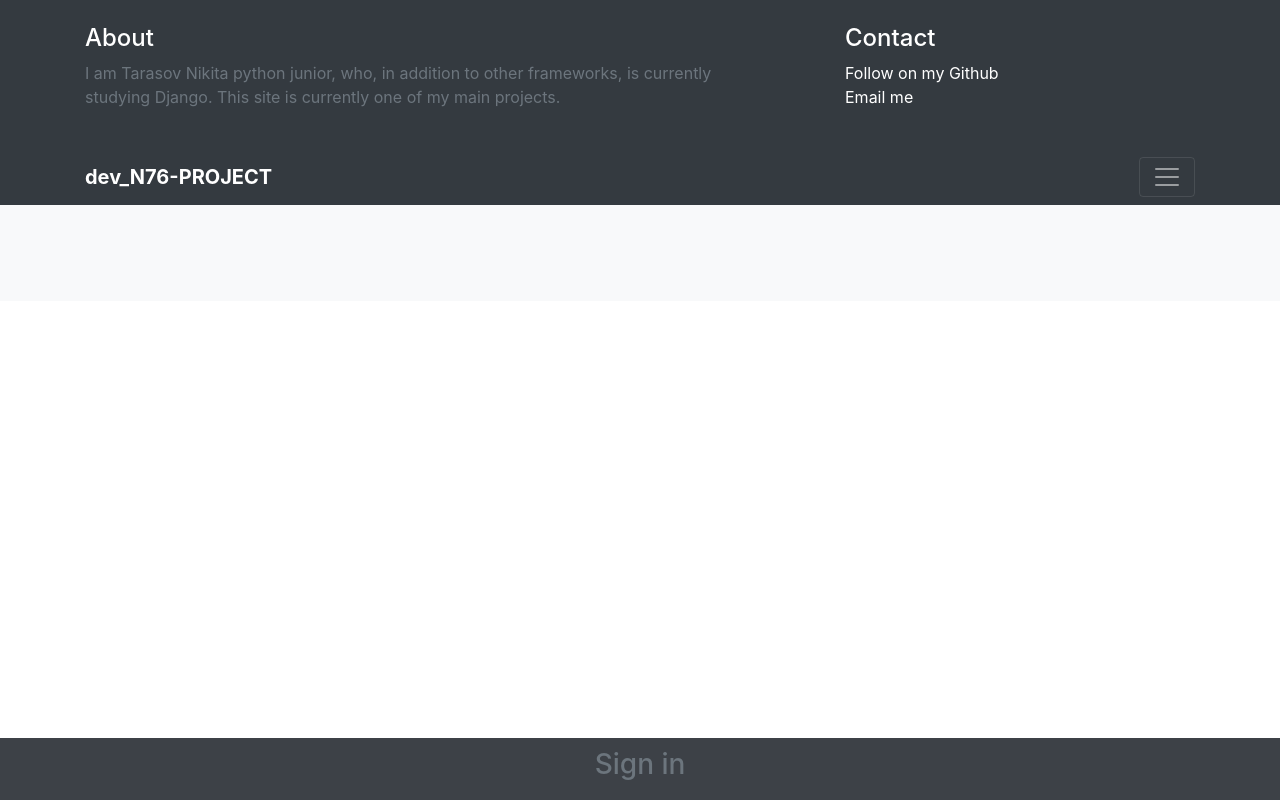
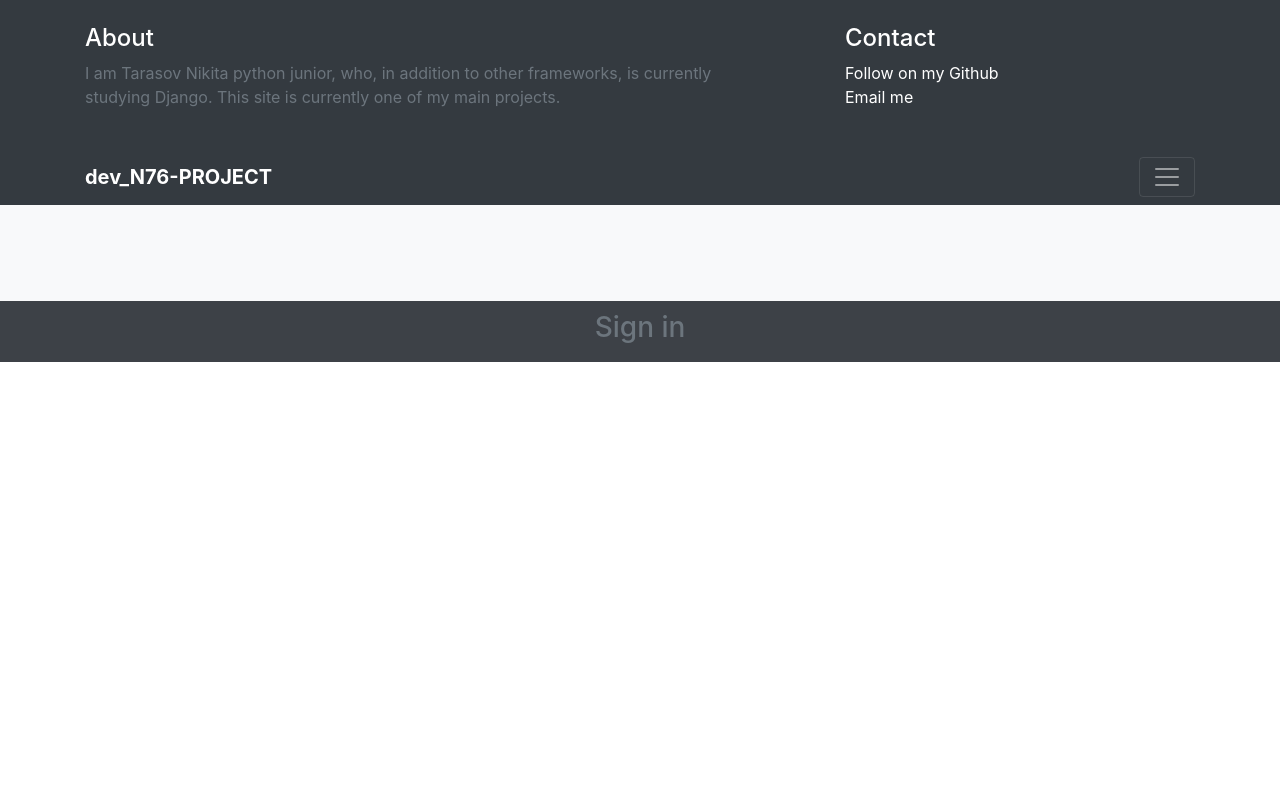
Before and after one commit to NIKITA-76/django-site, a Django app: template DBLOG/templates/main.html in a window 1280 px wide. Run offline with Django 4.2, Linux system fonts and the light colour scheme; the template is opened without the code that fills it, so the values that code supplies are empty.

Commit message:
Update main.css

```diff
--- a/DBLOG/blog_app/static/blog_app/css/main.css
+++ b/DBLOG/blog_app/static/blog_app/css/main.css
@@ -34,7 +34,6 @@
 }
 
 .foter {
-    position: fixed; /* Фиксированное положение */
     left: 0; bottom: 0; /* Левый нижний угол */
     padding: 10px; /* Поля вокруг текста */
     background: #363a40f5; /* Цвет фона */
```
